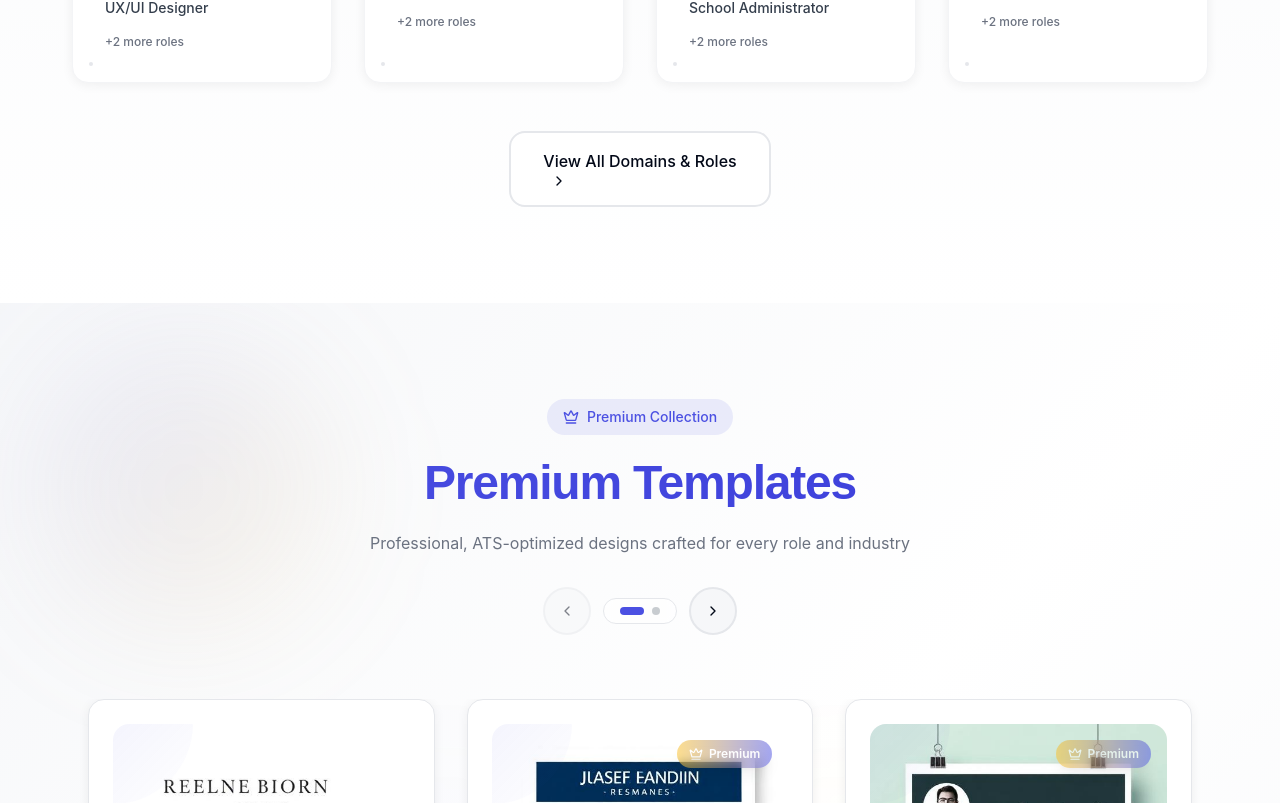
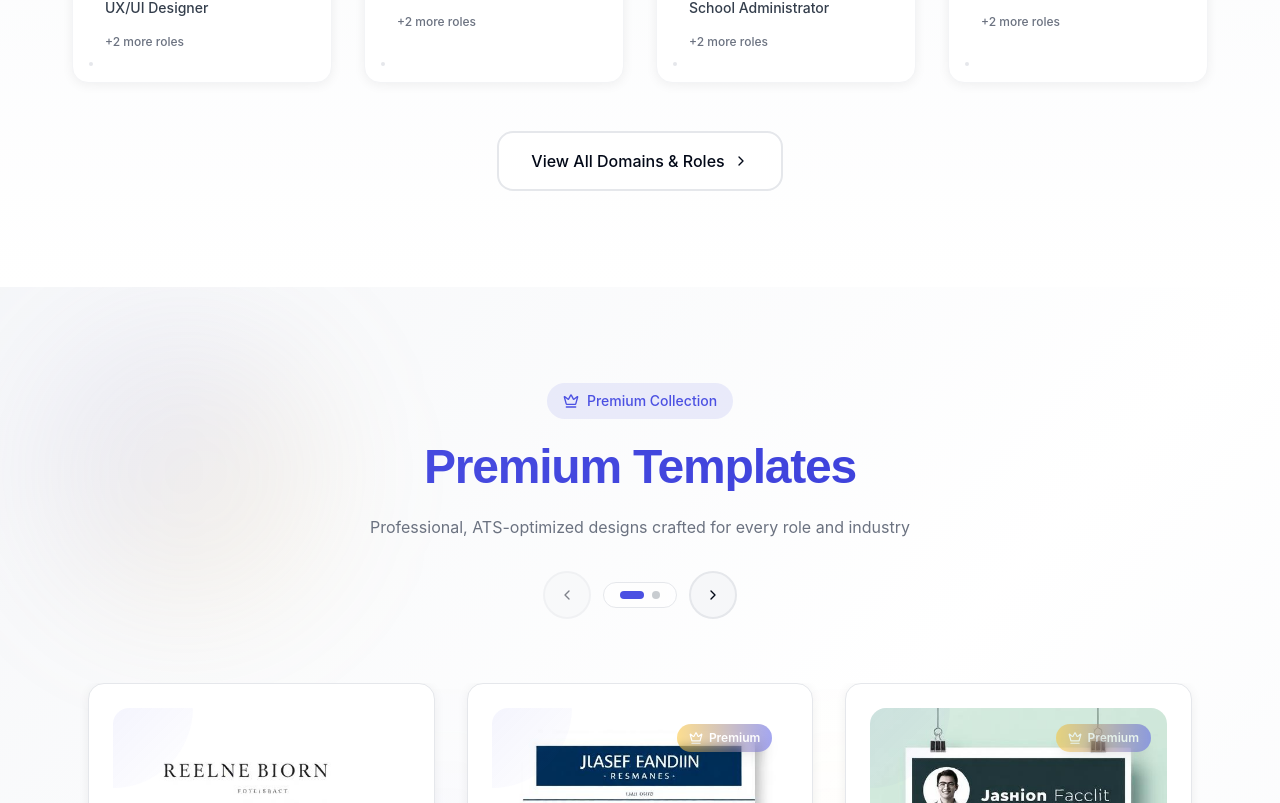
Before and after one commit to jayanthbabu3/vision-profile, a React (Vite) app: page / in a window 1280 px wide. Shown: the part 2077-2880 px from the top of the page. Built offline with nearby package versions, Linux system fonts and the light colour scheme; the HTML template or start-up script is replaced by a standard one.

Commit message:
Fix button text and icon alignment

```diff
--- a/src/components/home/DomainsRoles.tsx
+++ b/src/components/home/DomainsRoles.tsx
@@ -122,11 +122,10 @@ const DomainsRoles = () => {
           })}
         </div>
 
-        {/* Show More */}
         <div className="text-center mt-12">
-          <button className="btn-secondary">
+          <button className="btn-secondary inline-flex items-center gap-2">
             View All Domains & Roles
-            <ChevronRight className="w-4 h-4 ml-2" />
+            <ChevronRight className="w-4 h-4" />
           </button>
         </div>
       </div>
--- a/src/components/home/SuperResumes.tsx
+++ b/src/components/home/SuperResumes.tsx
@@ -118,9 +118,9 @@ const SuperResumes = () => {
 
         {/* CTA */}
         <div className="text-center">
-          <button className="btn-hero">
+          <button className="btn-hero inline-flex items-center gap-2">
             Explore Super Resumes
-            <ArrowRight className="w-5 h-5 ml-2" />
+            <ArrowRight className="w-5 h-5" />
           </button>
         </div>
       </div>
```
